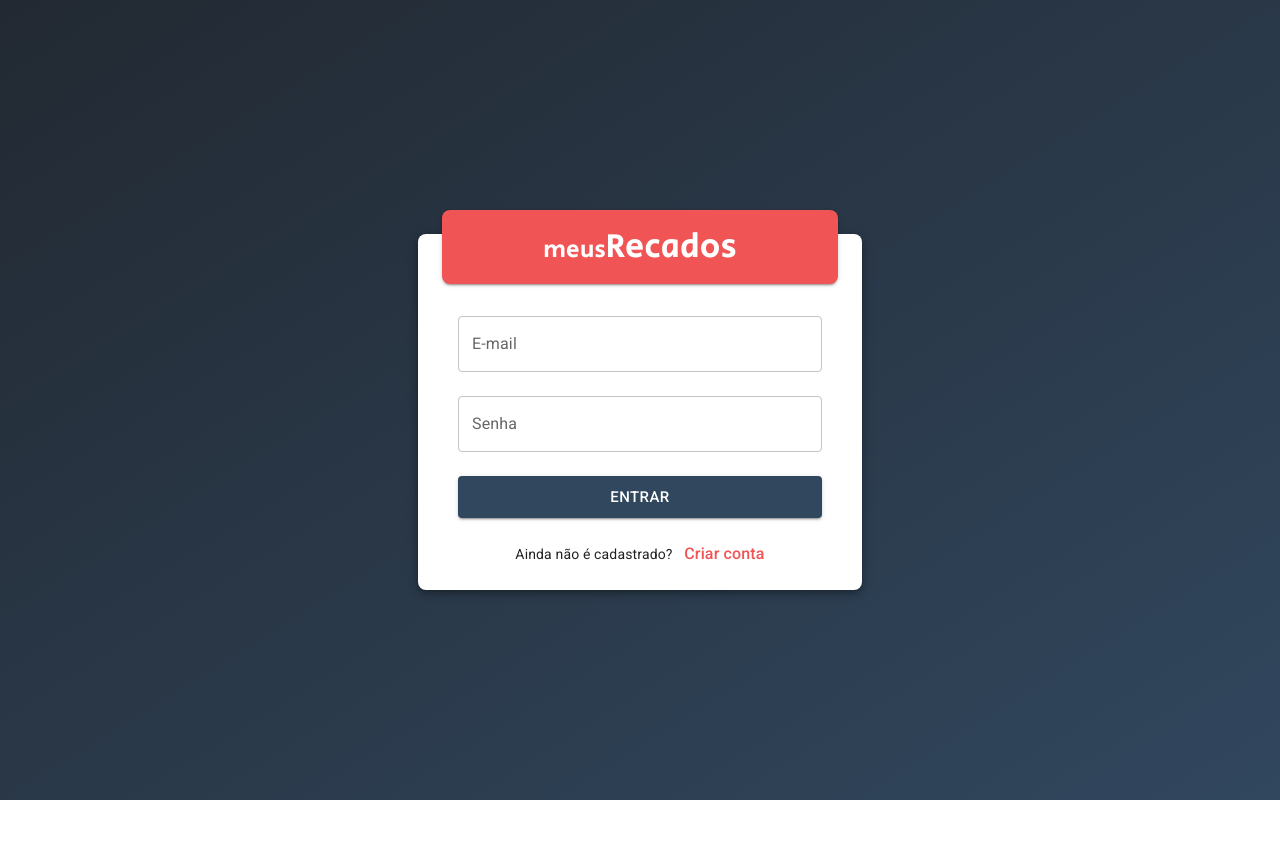
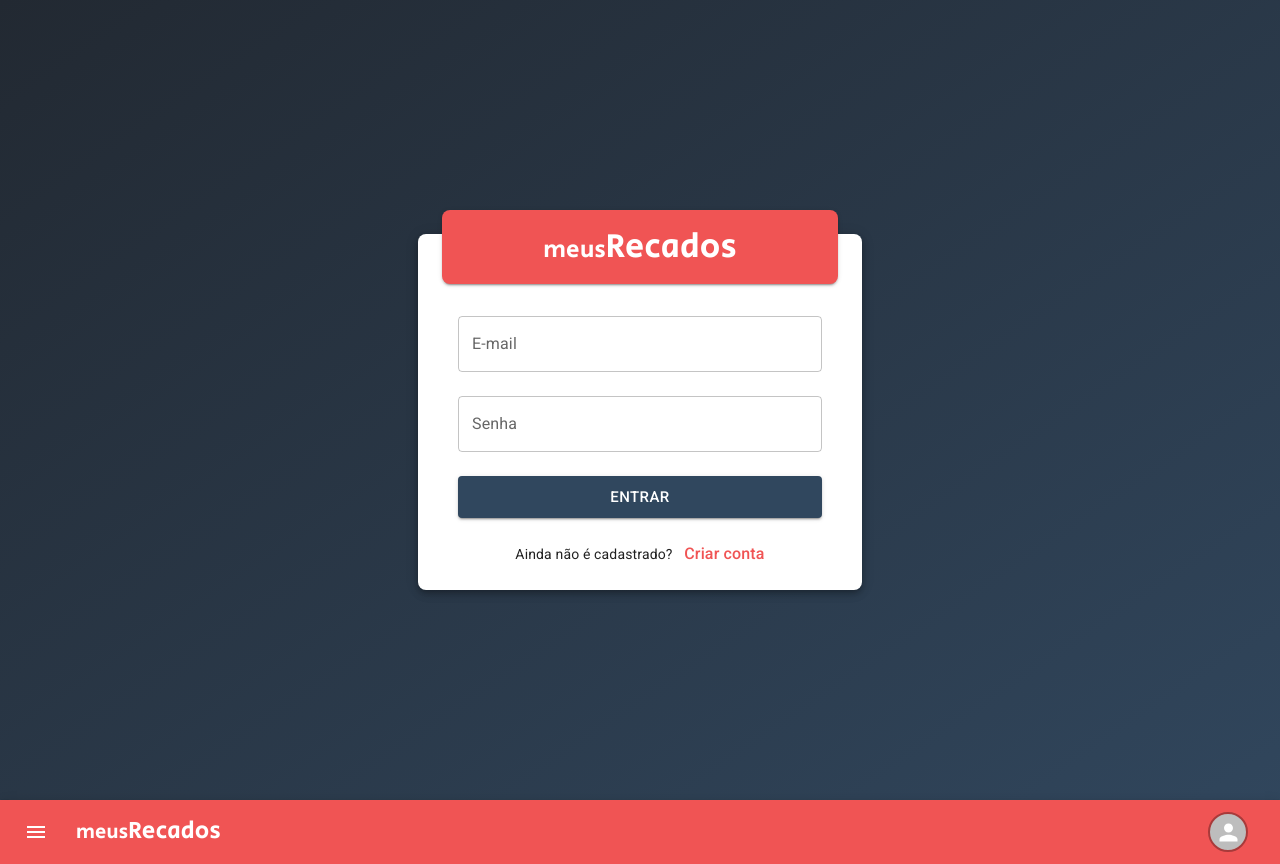
Before and after one commit to brunobwn/meusRecados-react, a React (Vite) app: page /login in a window 1280 px wide. Before the commit the page ends 800 px from the top, so only its background shows below. Built offline with nearby package versions, Linux system fonts and the light colour scheme.

Commit message:
feat: create top appbar

```diff
--- /dev/null
+++ b/src/components/MenuAppBar.tsx
@@ -0,0 +1,93 @@
+import * as React from 'react';
+import {
+	AppBar,
+	Box,
+	Toolbar,
+	Typography,
+	IconButton,
+	Menu,
+	MenuItem,
+	Avatar,
+} from '@mui/material';
+import MenuIcon from '@mui/icons-material/Menu';
+import { Theme, ThemeProvider } from '@mui/material/styles';
+import { useAppDispatch, useAppSelector } from '../app/hooks';
+import { logout } from '../app/reducers/authSlice';
+import { fontSecularOne } from '../themes/themes';
+
+export default function MenuAppBar() {
+	const [anchorEl, setAnchorEl] = React.useState<null | HTMLElement>(null);
+	const dispatch = useAppDispatch();
+	const auth = useAppSelector((state) => state.auth);
+
+	const handleMenu = (event: React.MouseEvent<HTMLElement>) => {
+		setAnchorEl(event.currentTarget);
+	};
+
+	const handleClose = () => {
+		setAnchorEl(null);
+	};
+
+	return (
+		<Box sx={{ flexGrow: 1 }}>
+			<AppBar position="static">
+				<Toolbar>
+					<IconButton
+						size="large"
+						edge="start"
+						color="inherit"
+						aria-label="menu"
+						sx={{ mr: 2 }}
+					>
+						<MenuIcon />
+					</IconButton>
+					<ThemeProvider theme={fontSecularOne}>
+						<Typography variant="h6" sx={{ flexGrow: 1 }}>
+							meus
+							<Typography component="span" variant="h5" fontWeight="400">
+								Recados
+							</Typography>
+						</Typography>
+					</ThemeProvider>
+
+					<div>
+						<IconButton
+							size="medium"
+							aria-label="account of current user"
+							aria-controls="menu-appbar"
+							aria-haspopup="true"
+							onClick={handleMenu}
+							color="inherit"
+							sx={{ borderRadius: 4 }}
+						>
+							<Typography mr={2}>{auth.user.name}</Typography>
+							<Avatar
+								alt={auth.user.name}
+								src={auth.user?.avatar}
+								sx={{ border: 2, borderColor: (theme) => theme.palette.primary.dark }}
+							/>
+						</IconButton>
+						<Menu
+							id="menu-appbar"
+							anchorEl={anchorEl}
+							anchorOrigin={{
+								vertical: 'top',
+								horizontal: 'right',
+							}}
+							keepMounted
+							transformOrigin={{
+								vertical: 'top',
+								horizontal: 'right',
+							}}
+							open={Boolean(anchorEl)}
+							onClose={handleClose}
+						>
+							<MenuItem onClick={handleClose}>Minha conta</MenuItem>
+							<MenuItem onClick={() => dispatch(logout())}>Logout</MenuItem>
+						</Menu>
+					</div>
+				</Toolbar>
+			</AppBar>
+		</Box>
+	);
+}
--- /dev/null
+++ b/src/layouts/AppLayout.tsx
@@ -0,0 +1,17 @@
+import React from 'react';
+import MenuAppBar from '../components/MenuAppBar';
+
+interface AppLayoutProps {
+	children: React.ReactNode;
+}
+
+const AppLayout: React.FC<AppLayoutProps> = ({ children }) => {
+	return (
+		<React.Fragment>
+			<MenuAppBar />
+			{children}
+		</React.Fragment>
+	);
+};
+
+export default AppLayout;
--- a/src/routes/RoutesApp.tsx
+++ b/src/routes/RoutesApp.tsx
@@ -4,6 +4,7 @@ import Auth from '../Auth';
 import Login from '../pages/public/Login';
 import Messages from '../pages/Messages';
 import SignUp from '../pages/public/SignUp';
+import AppLayout from '../layouts/AppLayout';
 
 const RoutesApp = () => {
 	const location = useLocation();
@@ -11,10 +12,14 @@ const RoutesApp = () => {
 	return (
 		<AnimatePresence mode="wait">
 			<Routes key={location.pathname} location={location}>
-				<Route path="/" element={<Auth page={<Messages />} />} />
 				<Route path="/login" element={<Login />} />
 				<Route path="/signup" element={<SignUp />} />
 			</Routes>
+			<AppLayout>
+				<Routes>
+					<Route path="/" element={<Auth page={<Messages />} />} />
+				</Routes>
+			</AppLayout>
 		</AnimatePresence>
 	);
 };
```
